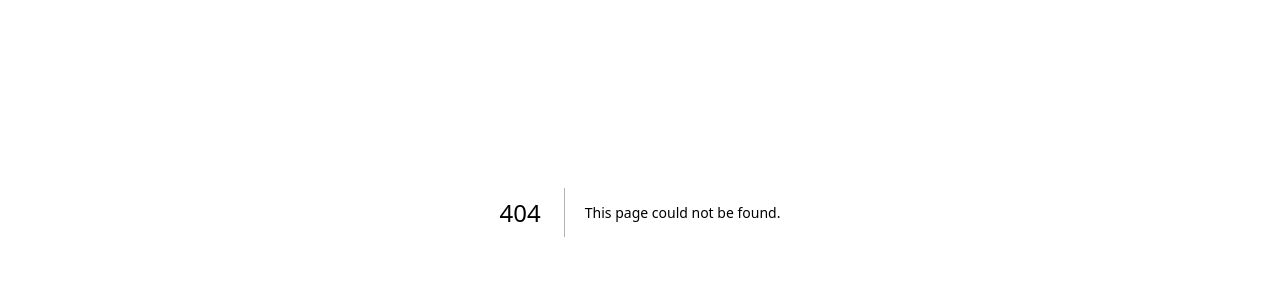
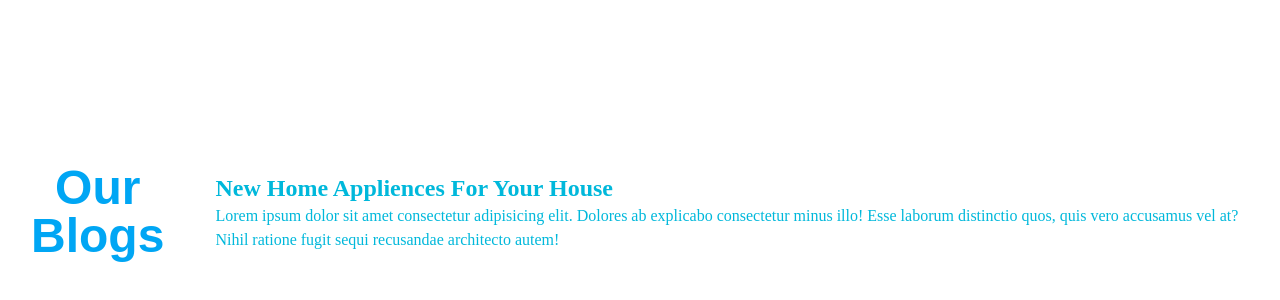
Before and after one commit to Zahra-hassani/next-route-handler, a Next.js app: page /blogs in a window 1280 px wide. Before the commit this address had no page. Shown: the part 188-488 px from the top of the page. Built offline with nearby package versions, Linux system fonts and the light colour scheme.

Commit message:
suspense worked & dynamic Params

```diff
--- /dev/null
+++ b/src/app/blogs/page.tsx
@@ -0,0 +1,19 @@
+import Blog from '@/components/BlogOne'
+import BlogTwo from '@/components/BlogTwo'
+import React, { Suspense } from 'react'
+
+function page() {
+  return (
+    <div className='h-screen w-full flex justify-center items-center'>
+      <h1 className='text-5xl text-center font-bold text-sky-500'>Our Blogs</h1>
+      <Suspense fallback={<p className='text-cyan-500 text-center'>Loading ...</p>}>
+      <Blog />
+      </Suspense>
+      <Suspense fallback={<p className='text-cyan-500 text-center'>Loading ...</p>}>
+      <BlogTwo />
+      </Suspense>
+    </div>
+  )
+}
+
+export default page
--- a/src/app/globals.css
+++ b/src/app/globals.css
@@ -15,6 +15,17 @@
 @theme{
   --animate-rotate: rotate 1s infinite linear;
   --animate-text: transform 3s infinite linear;
+  --animate-move: move 2s 1 linear;
+  @keyframes move{
+    0%{
+      opacity: 0;
+      translate: -50px 0;
+    }
+    100%{
+      opacity: 1;
+      translate: 0 0;
+    }
+  }
   @keyframes rotate{
     0%{
       background-image: linearGradient(from 0deg,lightblue,lightskyblue,lightcyan);
--- a/src/app/products/[id]/page.tsx
+++ b/src/app/products/[id]/page.tsx
@@ -1,4 +1,5 @@
 import React from 'react'
+export const dynamicParams = false;
 export async function generateStaticParams() {
     return [
         {id : "1"},
--- /dev/null
+++ b/src/components/BlogOne.tsx
@@ -0,0 +1,13 @@
+import React from 'react'
+
+async function Blog() {
+    await new Promise((resolve)=> setTimeout(resolve,8000));
+  return (
+    <div className='w-full p-5 font-[cursive] animate-move'>
+      <h1 className='text-2xl font-bold text-cyan-500'>The Latest Modern Arrivals</h1>
+      <p className="text-cyan-500">Lorem ipsum, dolor sit amet consectetur adipisicing elit. Voluptatibus est tempora at exercitationem fugit esse maiores, fugiat, rem numquam eligendi sed nesciunt molestias voluptate perferendis nemo, quod culpa velit facilis?</p>
+    </div>
+  )
+}
+
+export default Blog
--- /dev/null
+++ b/src/components/BlogTwo.tsx
@@ -0,0 +1,12 @@
+import React from 'react'
+
+function BlogTwo() {
+  return (
+    <div className='w-full p-5 font-[cursive]'>
+      <h1 className='text-2xl font-bold text-cyan-500'>New Home Appliences For Your House</h1>
+      <p className="text-cyan-500">Lorem ipsum dolor sit amet consectetur adipisicing elit. Dolores ab explicabo consectetur minus illo! Esse laborum distinctio quos, quis vero accusamus vel at? Nihil ratione fugit sequi recusandae architecto autem!</p>
+    </div>
+  )
+}
+
+export default BlogTwo
```
